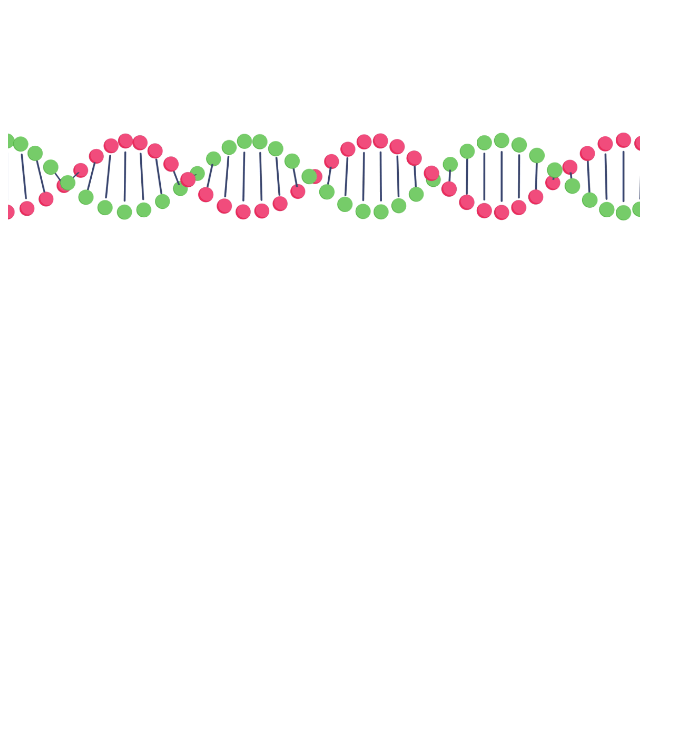
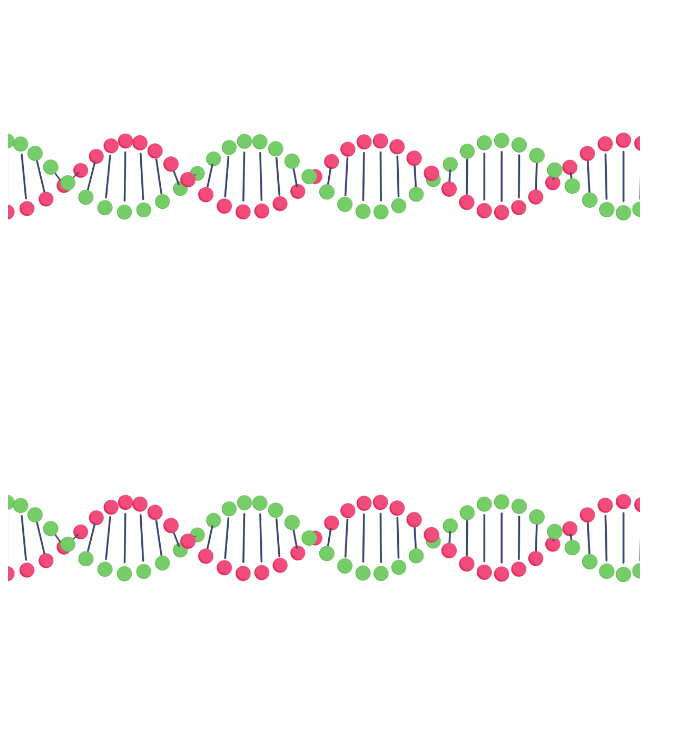
Before and after one commit to katelynburke/dog_breed_detection, a Flask app: page /about in a window 1280 px wide. Shown: the part 407-1137 px from the top of the page, without its empty margins (0-695 px from the left). Before the commit the page ends 628 px from the top, so only its background shows below. Run offline with Flask 2, Linux system fonts and the light colour scheme; some libraries are stand-ins or nearby versions; some web fonts are replaced.

Commit message:
fixing about page

```diff
--- a/templates/about.html
+++ b/templates/about.html
@@ -53,3 +53,4 @@ body {
 </html>
 
 <img src="/static/images/dna2.gif" alt="dna" style="width:50%" class="center">
+<img src="/static/images/dna2.gif" alt="dna" style="width:50%" class="center">
```
